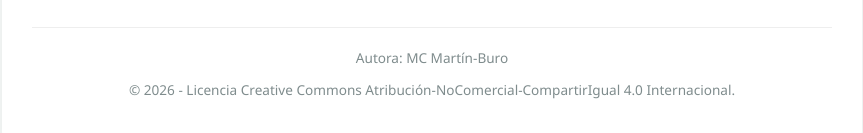
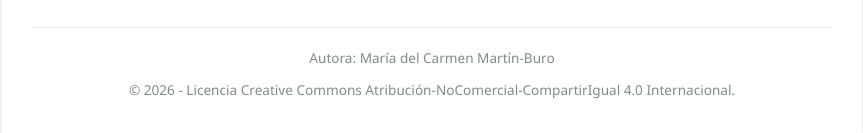
Before and after one commit to mcmartinburo/hackFCS, a plain HTML site: page index.html in a window 1280 px wide. Shown: the part 329-462 px from the top of the page, without its empty margins (208-1071 px from the left). Drawn offline with Linux system fonts and the light colour scheme.

Commit message:
Update index.html

```diff
--- a/index.html
+++ b/index.html
@@ -31,7 +31,7 @@
         <hr>
 
         <footer class="license">
-            <p class="author-info">Autora: MC Martín-Buro</p>
+            <p class="author-info">Autora: María del Carmen Martín-Buro</p>
             <p>© 2026 - Licencia Creative Commons Atribución-NoComercial-CompartirIgual 4.0 Internacional.</p>
         </footer>
     </div>
```
